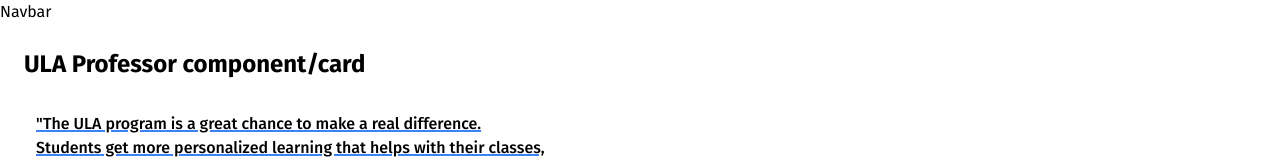
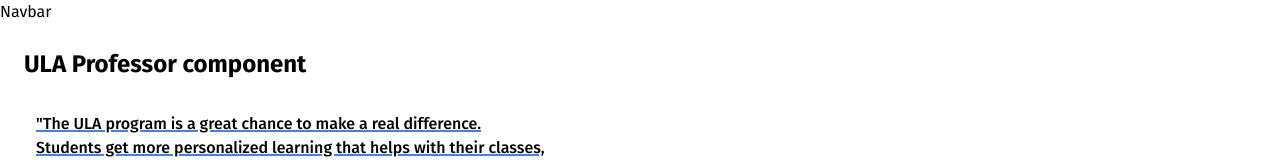
Before and after one commit to acm-ucr/cse-ula, a Next.js app: page / in a window 1280 px wide. Shown: the top 160 px of the page. Built offline with nearby package versions, Linux system fonts and the light colour scheme.

Commit message:
Downgraded Next.js to 13.5.11 as per deployment requirements

```diff
--- a/package.json
+++ b/package.json
@@ -16,7 +16,7 @@
     "@tanstack/react-query": "5.69.0",
     "lucide-react": "0.484.0",
     "motion": "^12.11.3",
-    "next": "^15.3.5",
+    "next": "13.5.11",
     "react": "18.2.0",
     "react-dom": "18.2.0",
     "react-icons": "^5.5.0"
--- a/src/app/page.tsx
+++ b/src/app/page.tsx
@@ -3,7 +3,7 @@ import Professor from "@/components/about/Professor";
 export default function AboutPage() {
   return (
     <main className="p-6">
-      <h1 className="mb-6 text-2xl font-bold">ULA Professor component/card</h1>
+      <h1 className="mb-6 text-2xl font-bold">ULA Professor component</h1>
       <Professor />
     </main>
   );
```
